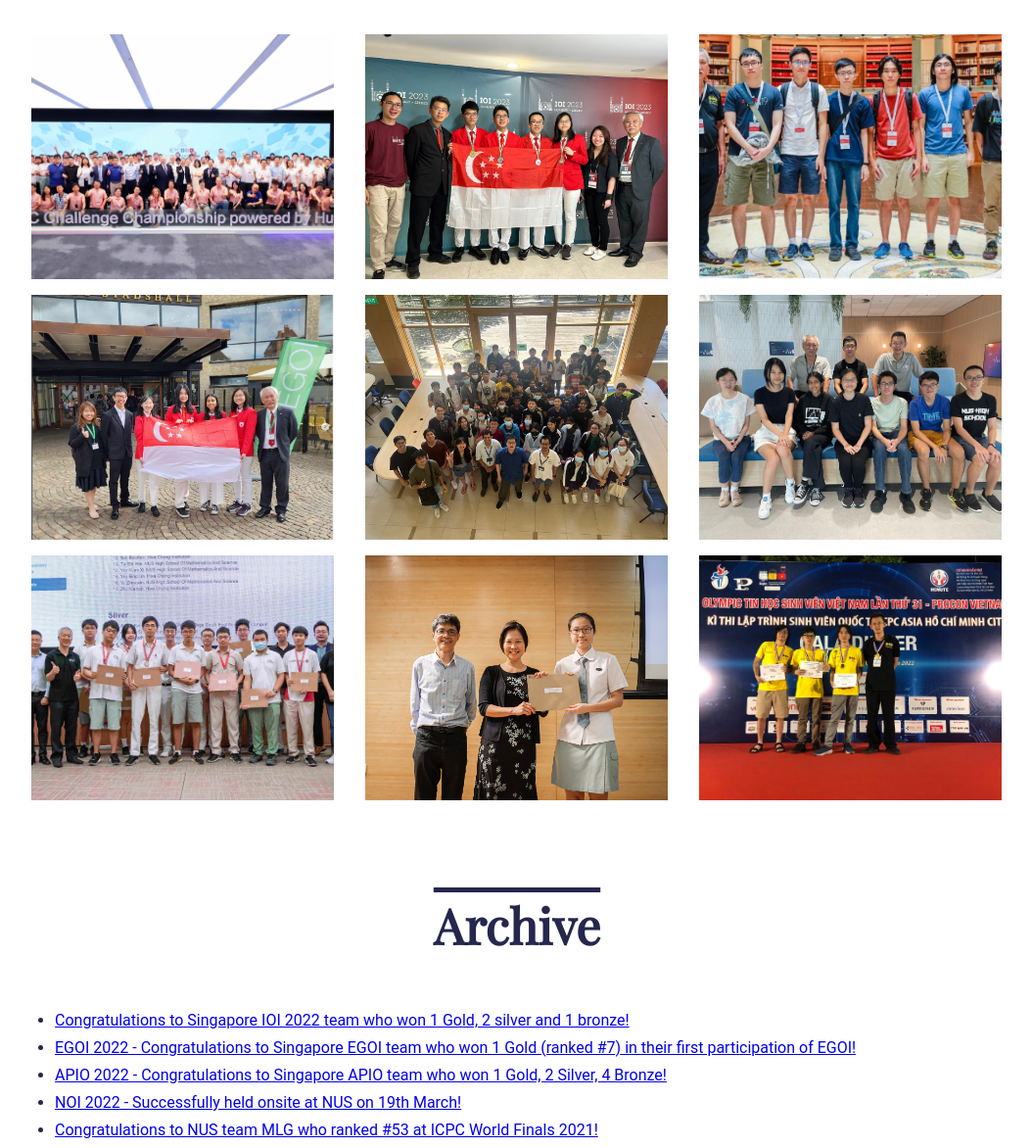
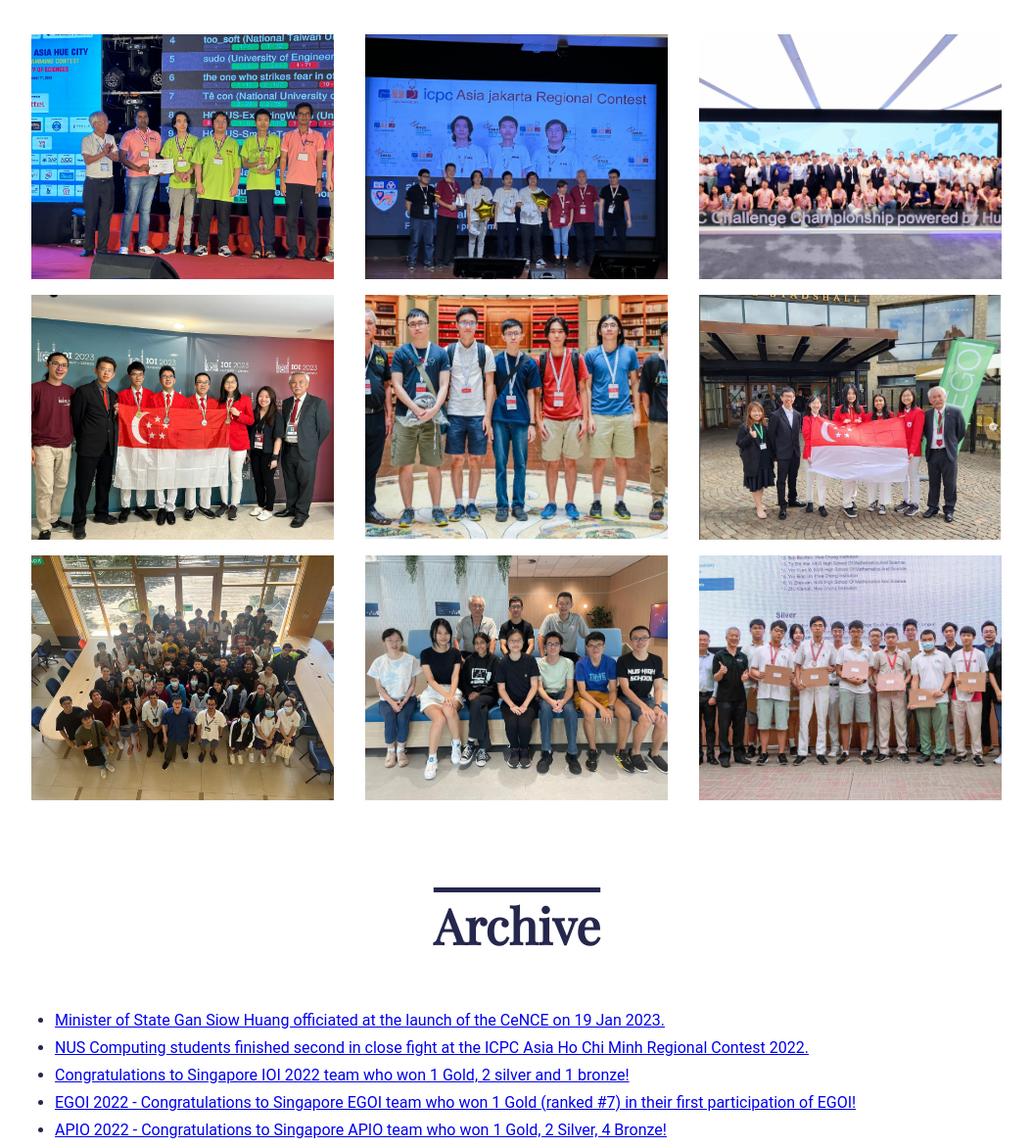
Before and after one commit to kxrt/cence, a plain HTML site: page index.html in a window 1280 px wide. Shown: the part 392-1564 px from the top of the page at 98% size, without its empty margins (112-1166 px from the left). Drawn offline with nearby package versions, Linux system fonts and the light colour scheme; a web font is replaced by a local one.

Commit message:
feat: add ICPC 2023 Regionals, Hue City news

```diff
--- a/index.html
+++ b/index.html
@@ -54,6 +54,37 @@
         <div class="row">
           <div class="column">
             <div class="container">
+              <img src="images/huecity.jpg" alt="huecity" class="image" />
+              <div class="overlay">
+                <span id="text"
+                  >Hue City 23 Result: First Runner Up!<br /><a
+                    href="https://hue.vnoi.info/contest/icpc/ranking/"
+                    id="lk"
+                    >More information <i class="fa-solid fa-arrow-right"></i></a
+                ></span>
+              </div>
+            </div>
+          </div>
+          <div class="column">
+            <div class="container">
+              <img
+                src="images/icpc2023jakarta.jpg"
+                alt="icpc2023jakarta"
+                class="image"
+              />
+              <div class="overlay">
+                <span id="text"
+                  >NUS bags 7 medals at the 2023 ICPC Asia Jakarta Regional
+                  Contest!<br /><a
+                    href="https://competition.binus.ac.id/contest/public"
+                    id="lk"
+                    >More information <i class="fa-solid fa-arrow-right"></i></a
+                ></span>
+              </div>
+            </div>
+          </div>
+          <div class="column">
+            <div class="container">
               <img
                 src="images/minutes1.jpg"
                 alt="icpc2023minutes"
@@ -97,9 +128,7 @@
               </div>
             </div>
           </div>
-        </div>
 
-        <div class="row">
           <div class="column">
             <div class="container">
               <img src="images/egoi23.jpeg" alt="icpc2021" class="image" />
@@ -143,9 +172,7 @@
               </div>
             </div>
           </div>
-        </div>
 
-        <div class="row">
           <div class="column">
             <div class="container">
               <img src="images/noi23.jpeg" alt="cence" class="image" />
@@ -153,34 +180,6 @@
                 <span id="text"
                   >NOI 2023 - Gold Medallists<br /><a
                     href="https://noisg.comp.nus.edu.sg/noi/noiTwentySixResults.php"
-                    id="lk"
-                    >More information <i class="fa-solid fa-arrow-right"></i></a
-                ></span>
-              </div>
-            </div>
-          </div>
-          <div class="column">
-            <div class="container">
-              <img src="images/cencelaunch.jpeg" alt="cence" class="image" />
-              <div class="overlay">
-                <span id="text"
-                  >Minister of State Gan Siow Huang officiated at the launch of
-                  the CeNCE on 19 Jan 2023.<br /><a
-                    href="https://www.comp.nus.edu.sg/news/2023-cence/"
-                    id="lk"
-                    >More information <i class="fa-solid fa-arrow-right"></i></a
-                ></span>
-              </div>
-            </div>
-          </div>
-          <div class="column">
-            <div class="container">
-              <img src="images/icpc2022.jpeg" alt="cence" class="image" />
-              <div class="overlay">
-                <span id="text"
-                  >NUS Computing students finished second in close fight at the
-                  ICPC Asia Ho Chi Minh Regional Contest 2022<br /><a
-                    href="https://www.comp.nus.edu.sg/news/2022-icpc-asia-hochiminh-contest/"
                     id="lk"
                     >More information <i class="fa-solid fa-arrow-right"></i></a
                 ></span>
@@ -195,6 +194,24 @@
         <div class="row">
           <div class="textcontainer">
             <ul>
+              <li class="archive">
+                <a href="https://www.comp.nus.edu.sg/news/2023-cence/">
+                  <p>
+                    Minister of State Gan Siow Huang officiated at the launch of
+                    the CeNCE on 19 Jan 2023.
+                  </p></a
+                >
+              </li>
+              <li class="archive">
+                <a
+                  href="https://www.comp.nus.edu.sg/news/2022-icpc-asia-hochiminh-contest/"
+                >
+                  <p>
+                    NUS Computing students finished second in close fight at the
+                    ICPC Asia Ho Chi Minh Regional Contest 2022.
+                  </p></a
+                >
+              </li>
               <li class="archive">
                 <a href="https://stats.ioinformatics.org/delegations/SGP/2022">
                   <p>
```
Also changed, not shown: images/huecity.jpg (added), images/icpc2023jakarta.jpg (added), 1 other file.
